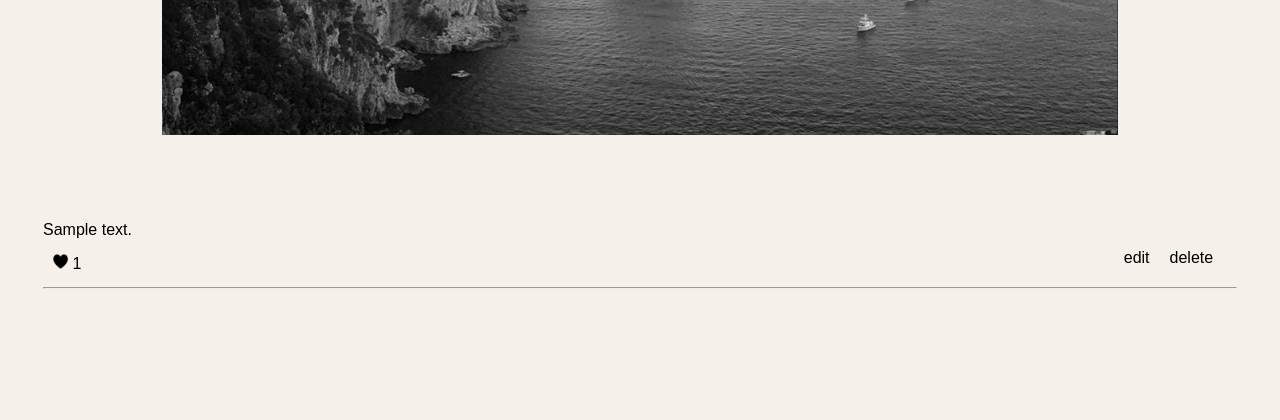
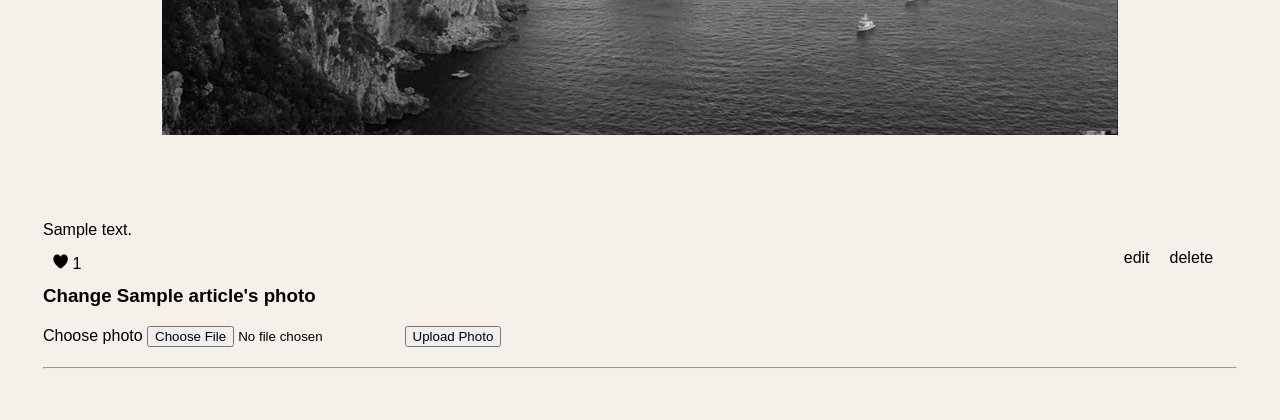
Before and after one commit to maria-zhuravleva/journal, a Django app: page /articles/1/ in a window 1280 px wide. Shown: the part 1837-2257 px from the top of the page. Before the commit the page ends 2126 px from the top, so only its background shows below. Run offline with Django 4.2, Linux system fonts and the light colour scheme; a user stored in the database is signed in; tables that the repository leaves empty hold one stand-in row (values such as "Sample post"); some web fonts are replaced.

Commit message:
update article detail js

```diff
--- a/main_app/static/js/article-detail.js
+++ b/main_app/static/js/article-detail.js
@@ -1,23 +1,3 @@
-// document.addEventListener('DOMContentLoaded', function() {
-//   const likeButton = document.getElementById('likeButton')
-//   const likeCount = document.getElementById('likeCount')
-
-//   if (likeButton) {
-//     likeButton.addEventListener('click', function() {
-//       let liked = likeButton.classList.contains('liked')
-//       if (liked) {
-//         likeButton.src = likeButton.src.replace('liked.png', 'like.png')
-//         likeButton.classList.remove('liked')
-//         likeCount.innerText = parseInt(likeCount.innerText) - 1
-//       } else {
-//         likeButton.src = likeButton.src.replace('like.png', 'liked.png')
-//         likeButton.classList.add('liked')
-//         likeCount.innerText = parseInt(likeCount.innerText) + 1
-//       }
-//     })
-//   }
-// })
-
 document.addEventListener('DOMContentLoaded', function() {
   const likeButton = document.getElementById('likeButton')
   const likeCount = document.getElementById('likeCount')
@@ -52,3 +32,16 @@ document.addEventListener('DOMContentLoaded', function() {
     })
   }
 })
+
+
+const fileInput = document.getElementById('file-input')
+const fileName = document.getElementById('file-name')
+
+fileInput.addEventListener('change', evt => {
+  const fileToUpload = evt.target.files[0].name
+  if(fileToUpload) {
+    fileName.innerText = fileToUpload
+  } else {
+    fileName.innerText = ""
+  }
+})
--- a/main_app/templates/articles/detail.html
+++ b/main_app/templates/articles/detail.html
@@ -78,6 +78,22 @@
         <a href="{% url 'article-delete' article.id %}" class="btn danger">Delete</a>
       {% endif %}
     </div>
+
+    <h3>Change {{ article.title }}'s photo</h3>
+    <p id="file-name"></p>
+    <form
+      action="{% url 'add-photo' article.id %}"
+      enctype="multipart/form-data"
+      method="POST"
+    >
+      {% csrf_token %}
+      <label class="btn secondary">
+        Choose photo
+        <input type="file" name="photo-file" id="file-input">
+      </label>
+      <button type="submit" class="btn submit">Upload Photo</button>
+    </form>
+
     <hr class="line" />
   </div>
 </section>
```
